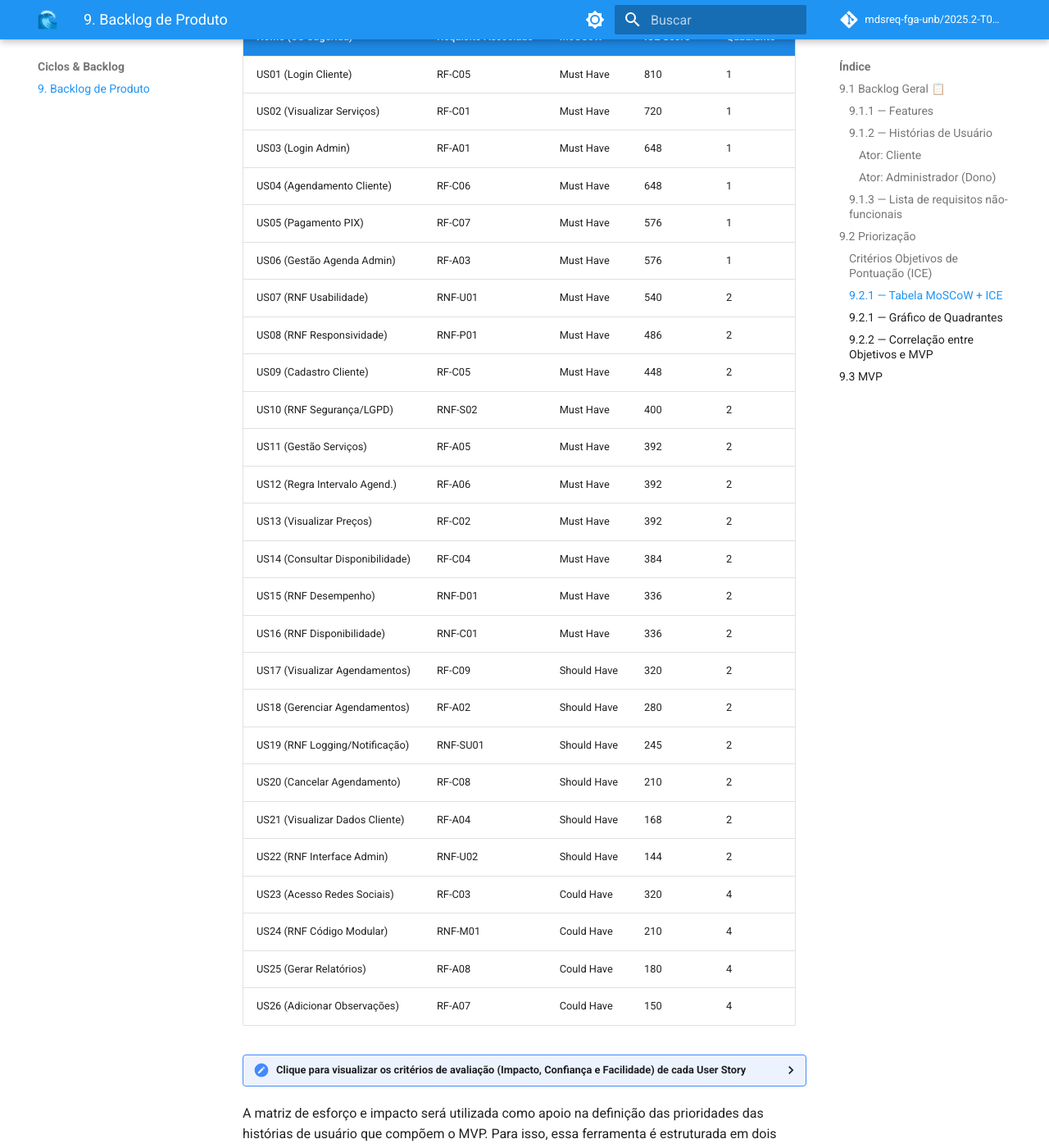
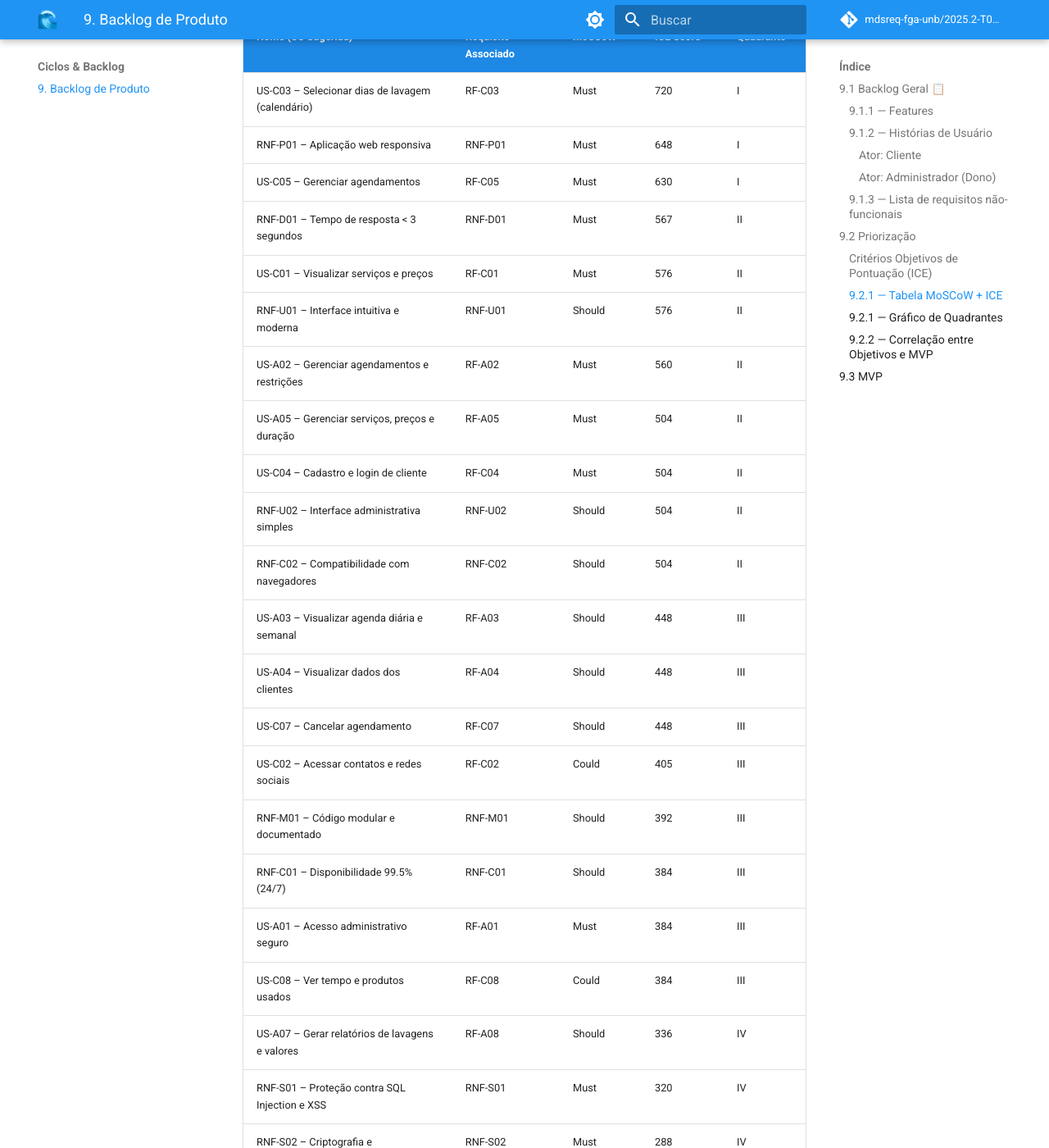
Before and after one commit to mdsreq-fga-unb/2025.2-T01-WaveOn, an MkDocs documentation site: the page built from docs/backlog/backlog.md, in a window 1280 px wide and 1400 px high, scrolled down 5314 px. Shown: the whole window at 82% size. Built offline with MkDocs 1.6.1 and Material for MkDocs 9.7.7, drawn with Linux system fonts in a browser that asks for light colours; comment, search, counter and statistics services are not loaded; some of the changed text lies outside the part shown.

Commit message:
docs(mkdocs): altera backlog

```diff
--- a/docs/backlog/backlog.md
+++ b/docs/backlog/backlog.md
@@ -122,64 +122,63 @@ Portanto, a tabela a seguir apresenta os requisitos devidamente priorizados.
 
 | **Nome (US Sugerida)** | **Requisito Associado** | **MoSCoW** | **ICE Score** | **Quadrante** |
 |--------------------------------|-------------------------|--------------|---------------|---------------|
-| US01 (Login Cliente)           | RF-C05                  | Must Have    | 810           | 1             |
-| US02 (Visualizar Serviços)     | RF-C01                  | Must Have    | 720           | 1             |
-| US03 (Login Admin)             | RF-A01                  | Must Have    | 648           | 1             |
-| US04 (Agendamento Cliente)     | RF-C06                  | Must Have    | 648           | 1             |
-| US05 (Pagamento PIX)           | RF-C07                  | Must Have    | 576           | 1             |
-| US06 (Gestão Agenda Admin)     | RF-A03                  | Must Have    | 576           | 1             |
-| US07 (RNF Usabilidade)         | RNF-U01                 | Must Have    | 540           | 2             |
-| US08 (RNF Responsividade)      | RNF-P01                 | Must Have    | 486           | 2             |
-| US09 (Cadastro Cliente)        | RF-C05                  | Must Have    | 448           | 2             |
-| US10 (RNF Segurança/LGPD)      | RNF-S02                 | Must Have    | 400           | 2             |
-| US11 (Gestão Serviços)         | RF-A05                  | Must Have    | 392           | 2             |
-| US12 (Regra Intervalo Agend.)  | RF-A06                  | Must Have    | 392           | 2             |
-| US13 (Visualizar Preços)       | RF-C02                  | Must Have    | 392           | 2             |
-| US14 (Consultar Disponibilidade)| RF-C04                 | Must Have    | 384           | 2             |
-| US15 (RNF Desempenho)          | RNF-D01                 | Must Have    | 336           | 2             |
-| US16 (RNF Disponibilidade)     | RNF-C01                 | Must Have    | 336           | 2             |
-| US17 (Visualizar Agendamentos) | RF-C09                  | Should Have  | 320           | 2             |
-| US18 (Gerenciar Agendamentos)  | RF-A02                  | Should Have  | 280           | 2             |
-| US19 (RNF Logging/Notificação) | RNF-SU01                | Should Have  | 245           | 2             |
-| US20 (Cancelar Agendamento)    | RF-C08                  | Should Have  | 210           | 2             |
-| US21 (Visualizar Dados Cliente)| RF-A04                  | Should Have  | 168           | 2             |
-| US22 (RNF Interface Admin)     | RNF-U02                 | Should Have  | 144           | 2             |
-| US23 (Acesso Redes Sociais)    | RF-C03                  | Could Have   | 320           | 4             |
-| US24 (RNF Código Modular)      | RNF-M01                 | Could Have   | 210           | 4             |
-| US25 (Gerar Relatórios)        | RF-A08                  | Could Have   | 180           | 4             |
-| US26 (Adicionar Observações)   | RF-A07                  | Could Have   | 150           | 4             |
+| US-C03 – Selecionar dias de lavagem (calendário) | RF-C03 | Must | 720 | I |
+| RNF-P01 – Aplicação web responsiva | RNF-P01 | Must | 648 | I |
+| US-C05 – Gerenciar agendamentos | RF-C05 | Must | 630 | I |
+| RNF-D01 – Tempo de resposta < 3 segundos | RNF-D01 | Must | 567 | II |
+| US-C01 – Visualizar serviços e preços | RF-C01 | Must | 576 | II |
+| RNF-U01 – Interface intuitiva e moderna | RNF-U01 | Should | 576 | II |
+| US-A02 – Gerenciar agendamentos e restrições | RF-A02 | Must | 560 | II |
+| US-A05 – Gerenciar serviços, preços e duração | RF-A05 | Must | 504 | II |
+| US-C04 – Cadastro e login de cliente | RF-C04 | Must | 504 | II |
+| RNF-U02 – Interface administrativa simples | RNF-U02 | Should | 504 | II |
+| RNF-C02 – Compatibilidade com navegadores | RNF-C02 | Should | 504 | II |
+| US-A03 – Visualizar agenda diária e semanal | RF-A03 | Should | 448 | III |
+| US-A04 – Visualizar dados dos clientes | RF-A04 | Should | 448 | III |
+| US-C07 – Cancelar agendamento | RF-C07 | Should | 448 | III |
+| US-C02 – Acessar contatos e redes sociais | RF-C02 | Could | 405 | III |
+| RNF-M01 – Código modular e documentado | RNF-M01 | Should | 392 | III |
+| RNF-C01 – Disponibilidade 99.5% (24/7) | RNF-C01 | Should | 384 | III |
+| US-A01 – Acesso administrativo seguro | RF-A01 | Must | 384 | III |
+| US-C08 – Ver tempo e produtos usados | RF-C08 | Could | 384 | III |
+| US-A07 – Gerar relatórios de lavagens e valores | RF-A08 | Should | 336 | IV |
+| RNF-S01 – Proteção contra SQL Injection e XSS | RNF-S01 | Must | 320 | IV |
+| RNF-S02 – Criptografia e conformidade LGPD | RNF-S02 | Must | 288 | IV |
+| US-A06 – Adicionar observações aos agendamentos | RF-A06 | Could | 280 | IV |
+| RNF-SU01 – Logging e notificação de falhas | RNF-SU01 | Could | 240 | IV |
+
+
 
 <details markdown="1">
 <summary>Clique para visualizar os critérios de avaliação (Impacto, Confiança e Facilidade) de cada User Story</summary>
 
-| **Nome (US Sugerida)** | **Impacto** | **Confiança** | **Facilidade** |
-|:--------------------------------|:-----------:|:-------------:|:--------------:|
-| US01 (Login Cliente)           | 10          | 9             | 9              |
-| US02 (Visualizar Serviços)     | 10          | 9             | 8              |
-| US03 (Login Admin)             | 9           | 9             | 8              |
-| US04 (Agendamento Cliente)     | 9           | 8             | 9              |
-| US05 (Pagamento PIX)           | 9           | 8             | 8              |
-| US06 (Gestão Agenda Admin)     | 8           | 9             | 8              |
-| US07 (RNF Usabilidade)         | 10          | 9             | 6              |
-| US08 (RNF Responsividade)      | 9           | 9             | 6              |
-| US09 (Cadastro Cliente)        | 7           | 8             | 8              |
-| US10 (RNF Segurança/LGPD)      | 10          | 8             | 5              |
-| US11 (Gestão Serviços)         | 7           | 7             | 8              |
-| US12 (Regra Intervalo Agend.)  | 8           | 7             | 7              |
-| US13 (Visualizar Preços)       | 7           | 7             | 8              |
-| US14 (Consultar Disponibilidade)| 6           | 8             | 8              |
-| US15 (RNF Desempenho)          | 8           | 6             | 7              |
-| US16 (RNF Disponibilidade)     | 8           | 6             | 7              |
-| US17 (Visualizar Agendamentos) | 8           | 8             | 5              |
-| US18 (Gerenciar Agendamentos)  | 8           | 7             | 5              |
-| US19 (RNF Logging/Notificação) | 7           | 7             | 5              |
-| US20 (Cancelar Agendamento)    | 7           | 6             | 5              |
-| US21 (Visualizar Dados Cliente)| 6           | 7             | 4              |
-| US22 (RNF Interface Admin)     | 6           | 6             | 4              |
-| US23 (Acesso Redes Sociais)    | 5           | 8             | 8              |
-| US24 (RNF Código Modular)      | 5           | 7             | 6              |
-| US25 (Gerar Relatórios)        | 6           | 6             | 5              |
-| US26 (Adicionar Observações)   | 5           | 5             | 6              |
+| **US** | **Impacto** | **Confiança** | **Facilidade** | **ICE Score** |
+|---------|--------------|----------------|----------------|----------------|
+| **US-C03 – Selecionar dias de lavagem (calendário)** | 10 | 9 | 8 | **720** |
+| **RNF-P01 – Aplicação web responsiva** | 9 | 9 | 8 | **648** |
+| **US-C05 – Gerenciar agendamentos** | 10 | 9 | 7 | **630** |
+| **RNF-D01 – Tempo de resposta < 3 segundos** | 9 | 9 | 7 | **567** |
+| **US-C01 – Visualizar serviços e preços** | 9 | 8 | 8 | **576** |
+| **RNF-U01 – Interface intuitiva e moderna** | 8 | 9 | 8 | **576** |
+| **US-A02 – Gerenciar agendamentos e restrições** | 10 | 8 | 7 | **560** |
+| **US-A05 – Gerenciar serviços, preços e duração** | 9 | 8 | 7 | **504** |
+| **US-C04 – Cadastro e login de cliente** | 8 | 9 | 7 | **504** |
+| **RNF-U02 – Interface administrativa simples** | 7 | 9 | 8 | **504** |
+| **RNF-C02 – Compatibilidade com navegadores** | 7 | 9 | 8 | **504** |
+| **US-A03 – Visualizar agenda diária e semanal** | 8 | 8 | 7 | **448** |
+| **US-A04 – Visualizar dados dos clientes** | 8 | 8 | 7 | **448** |
+| **US-C07 – Cancelar agendamento** | 7 | 8 | 8 | **448** |
+| **US-C02 – Acessar contatos e redes sociais** | 5 | 9 | 9 | **405** |
+| **RNF-M01 – Código modular e documentado** | 7 | 8 | 7 | **392** |
+| **RNF-C01 – Disponibilidade 99.5% (24/7)** | 8 | 8 | 6 | **384** |
+| **US-A01 – Acesso administrativo seguro** | 8 | 8 | 6 | **384** |
+| **US-C08 – Ver tempo e produtos usados** | 6 | 8 | 8 | **384** |
+| **US-A07 – Gerar relatórios de lavagens e valores** | 7 | 8 | 6 | **336** |
+| **RNF-S01 – Proteção contra SQL Injection e XSS** | 8 | 8 | 5 | **320** |
+| **RNF-S02 – Criptografia e conformidade LGPD** | 9 | 8 | 4 | **288** |
+| **US-A06 – Adicionar observações aos agendamentos** | 5 | 8 | 7 | **280** |
+| **RNF-SU01 – Logging e notificação de falhas** | 5 | 8 | 6 | **240** |
+
 </details>
 
 A matriz de esforço e impacto será utilizada como apoio na definição das prioridades das histórias de usuário que compõem o MVP. Para isso, essa ferramenta é estruturada em dois eixos: o eixo vertical representa o impacto, ou seja, o valor de negócio que cada funcionalidade pode gerar; enquanto o eixo horizontal representa o esforço, que corresponde à complexidade e aos recursos necessários para sua implementação.
@@ -187,10 +186,13 @@ A matriz de esforço e impacto será utilizada como apoio na definição das pri
 ### **9.2.1 — Gráfico de Quadrantes**
 A combinação desses dois critérios(**MoSCoW** e **ICE**) permite visualizar com clareza quais funcionalidades devem ser priorizadas. A seguir, estão descritos os quatro quadrantes da matriz através de sua relação com o MVP:
 
-- **Quadrante 1** — Baixo esforço e alto impacto: deve compor o MVP. Alto impacto é considerado Must Have ou Should Have no Moscow pela equipe. Baixo esforço é a partir do 500 no ICE pela equipe.
-- **Quadrante 2** — Alto esforço e alto impacto: pode compor parcialmente o MVP, caso seja essencial. Alto impacto é considerado Must Have ou Should Have no Moscow pela equipe. Alto esforço é abaixo do 500 no ICE pela equipe.
-- **Quadrante 3** — Baixo esforço e baixo impacto: pode compor o MVP, se houver margem de tempo ou recursos disponíveis. Baixo impacto é considerado Could Have ou Won’t Have no Moscow pela equipe. Baixo esforço é a partir do 500 no ICE pela equipe.
-- **Quadrante 4** — Alto esforço e baixo impacto: não deve compor o MVP, pois apresenta baixo retorno em relação ao investimento. Baixo impacto é considerado Could Have ou Won’t Have no Moscow pela equipe. Alto esforço é abaixo do 500 no ICE pela equipe.
+| Faixa ICE | Quadrante | Interpretação                          | MoSCoW típico  |
+| --------- | --------- | -------------------------------------- | -------------- |
+| ≥ 600     | **I**     | Essencial ao MVP                       | Must           |
+| 500–599   | **II**    | Alta prioridade, sustentação principal | Must / Should  |
+| 400–499   | **III**   | Valor médio, suporte e experiência     | Should / Could |
+| < 400     | **IV**    | Melhorias ou backlog futuro            | Could / Won’t  |
+
 
 <iframe
   width="100%"
@@ -232,12 +234,19 @@ O foco foi garantir que o cliente da VB tenha uma jornada simples e funcional pa
 
 | Código | Ator          |
 |--------|:-------------:|
-| [US-C01](#us-c01) | Cliente       |
-| [US-C02](#us-c02) | Cliente       |
-| [US-C04](#us-c04) | Cliente       |
-| [US-C06](#us-c06) | Cliente       |
-| [US-C08](#us-c08) | Cliente       |
-| [US-A02](#us-a02) | Administrador |
-| [US-A04](#us-a04) | Administrador |
-| [US-A06](#us-a06) | Administrador |
-| [US-A07](#us-a07) | Administrador |
+| US-C01 (Login Cliente)           | RF-C05                  | Must Have    | 810           | 1             |
+| US-C02 (Visualizar Serviços)     | RF-C01                  | Must Have    | 720           | 1             |
+| US-03 (Login Admin)             | RF-A01                  | Must Have    | 648           | 1             |
+| US-04 (Agendamento Cliente)     | RF-C06                  | Must Have    | 648           | 1             |
+| US-05 (Pagamento PIX)           | RF-C07                  | Must Have    | 576           | 1             |
+| US-06 (Gestão Agenda Admin)     | RF-A03                  | Must Have    | 576           | 1             |
+| US-07 (RNF Usabilidade)         | RNF-U01                 | Must Have    | 540           | 2             |
+| US-08 (RNF Responsividade)      | RNF-P01                 | Must Have    | 486           | 2             |
+| US-09 (Cadastro Cliente)        | RF-C05                  | Must Have    | 448           | 2             |
+| US-10 (RNF Segurança/LGPD)      | RNF-S02                 | Must Have    | 400           | 2             |
+| US-11 (Gestão Serviços)         | RF-A05                  | Must Have    | 392           | 2             |
+| US-12 (Regra Intervalo Agend.)  | RF-A06                  | Must Have    | 392           | 2             |
+| US-13 (Visualizar Preços)       | RF-C02                  | Must Have    | 392           | 2             |
+| US-14 (Consultar Disponibilidade)| RF-C04                 | Must Have    | 384           | 2             |
+| US-15 (RNF Desempenho)          | RNF-D01                 | Must Have    | 336           | 2             |
+| US-16 (RNF Disponibilidade)     | RNF-C01                 | Must Have    | 336           | 2             |
```
